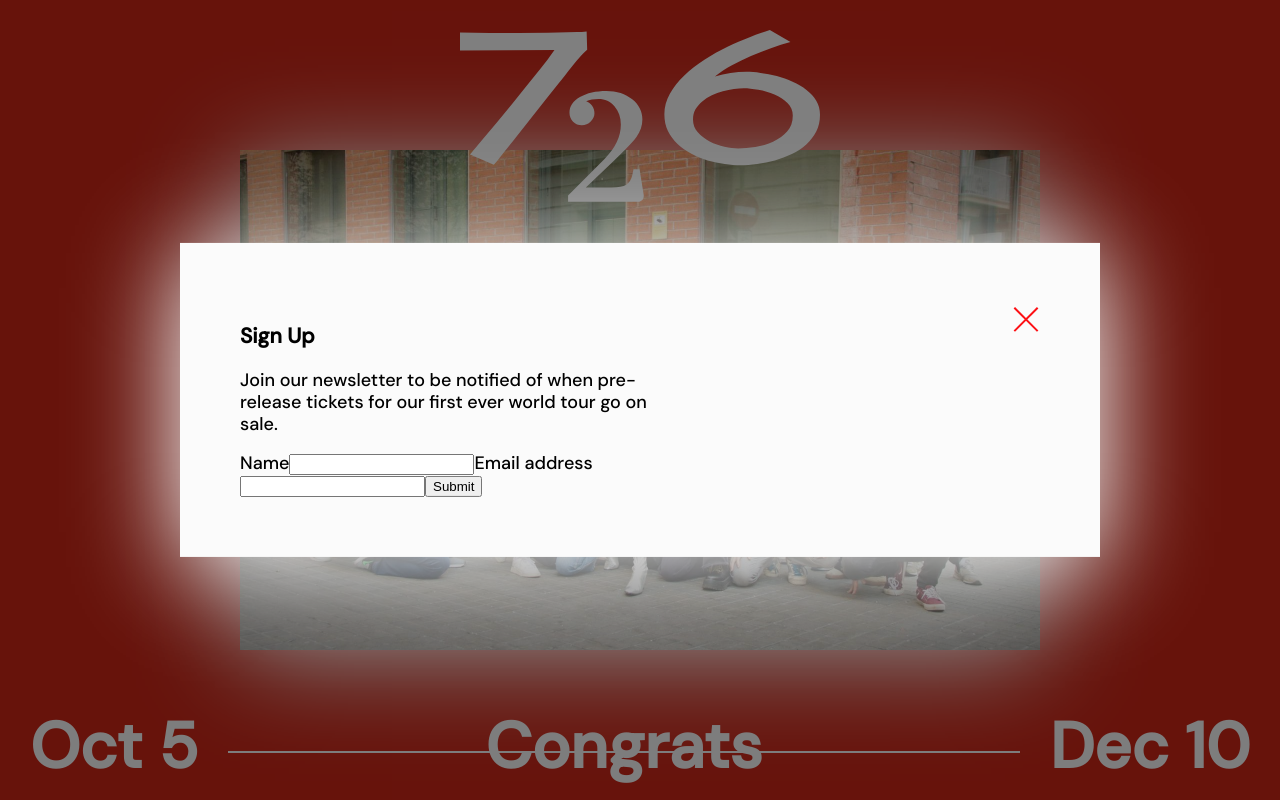
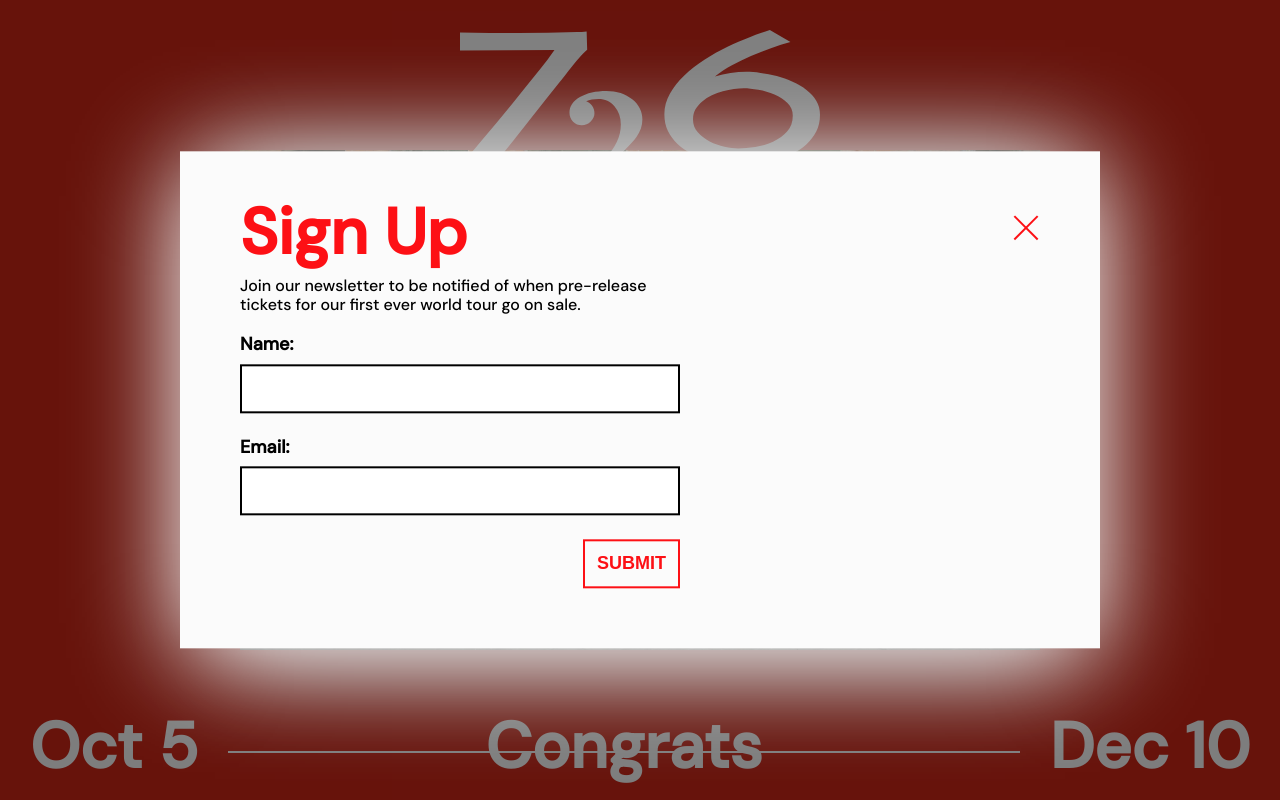
Before and after one commit to helios63/batch726power, a React (Create React App) app: page / in a window 1280 px wide. Both pictures are taken after a click on the button "SIGN UP FOR UPDATES". Built offline with nearby package versions, Linux system fonts and the light colour scheme.

Commit message:
FEAT: Added yup + Formik for Form

```diff
--- a/src/components/ModalInner/index.jsx
+++ b/src/components/ModalInner/index.jsx
@@ -1,4 +1,4 @@
-import { Container } from "./styles";
+import { Container, H3, P } from "./styles";
 import Form from "../form";
 import React, { useState } from "react";
 
@@ -14,12 +14,12 @@ const ModalInner = () => {
     {showSuccess ? (
       <>
       <h4> Yay! We're so excited!</h4>
-      <p> Hope you are you too. In the meantime you can follow us on social media to keep up to date:</p>
+      <P> Hope you are you too. In the meantime you can follow us on social media to keep up to date:</P>
       </>
       ) : (
       <>
-      <h3>Sign Up</h3>
-      <p>Join our newsletter to be notified of when pre-release tickets for our first ever world tour go on sale.</p>
+      <H3>Sign Up</H3>
+      <P>Join our newsletter to be notified of when pre-release tickets for our first ever world tour go on sale.</P>
       <Form handleSuccess={handleSuccess}/>
       </> )
     }
--- a/src/components/ModalInner/styles.js
+++ b/src/components/ModalInner/styles.js
@@ -4,3 +4,20 @@ export const Container = styled.div`
   color: #000;
   max-width:440px;
 `
+
+export const H3 = styled.h3`
+  font-size: 64px;
+  font-wieght: 600;
+  line-height: 0.7;
+  margin: 0;
+  color: #fd1015;
+`
+
+export const P = styled.p`
+  font-size: 16px;
+  margin: 20px 0;
+
+  @media (max-width: 700px) {
+    font-size: 14px;
+  }
+`
--- a/src/components/form/index.jsx
+++ b/src/components/form/index.jsx
@@ -1,13 +1,54 @@
 import * as Yup from 'yup'
+import { Input, Label, Error, Submit} from './styles'
+import {Formik, Form, useField} from 'formik'
 
 const FormComponent = ({handleSuccess}) => {
-  return <form onSubmit={handleSuccess}>
-    <label for="name">Name</label>
-    <input name="name" type="text" required autoComplete="off"/>
-    <label for="email">Email address</label>
-    <input name="email" type="email" required autoComplete="off"/>
-    <button type="submit">Submit</button>
-  </form>
+
+  const InputComponent = ({label, ...props}) => {
+    const [field, meta] = useField(props)
+    return (
+      <Label>
+        {label}: {meta.touched && meta.error && <Error>{meta.error}</Error>}
+        <Input {...field} {...props}/>
+      </Label>
+    )
+  }
+
+  const schema = Yup.object().shape({
+    name: Yup.string().required('Required field'),
+    email: Yup.string().email('Must be a valid email address').required('Required field')
+  })
+
+  return (
+    <Formik
+      initialValues={{
+        name: '',
+        email: ''
+      }}
+      onSubmit={handleSuccess}
+      validationSchema={schema}
+    >
+
+      {() => (
+        <Form>
+          <InputComponent
+            name="name"
+            type="text"
+            label="Name"
+            autoComplete="off"
+          />
+          <InputComponent
+            name="email"
+            type="email"
+            label="Email"
+            autoComplete="off"
+          />
+          <Submit type="submit">Submit</Submit>
+        </Form>
+      )}
+
+    </Formik>
+  )
 }
 
 export default FormComponent;
--- a/src/components/form/styles.js
+++ b/src/components/form/styles.js
@@ -1,4 +1,44 @@
 import styled from 'styled-components'
 
-export const Form = styled.form`
+export const Input = styled.input`
+  border: 2px solid #000;
+  box-sizing: border-box;
+  font-size: 18px;
+  margin: 8px 0 24px;
+  padding: 12px;
+  width: 100%;
+
+
+  &:focus {
+    border-color: #fd1015;
+  }
+
+  @media (max-width: 700px) {
+    font-size: 16px;
+  }
 `
+
+export const Label = styled.label`
+  font-weight: 600;
+`
+
+export const Error = styled.span`
+  color: #fd1015;
+`
+
+export const Submit = styled.button`
+  background: none;
+  cursor: pointer;
+  border: 2px solid #fd1015;
+  color: #fd1015;
+  float: right;
+  font-size: 18px;
+  font-weight: 700;
+  padding: 12px;
+  text-transform: uppercase;
+
+  @media (max-width: 700px) {
+    font-size: 16px;
+  }
+
+`
```
